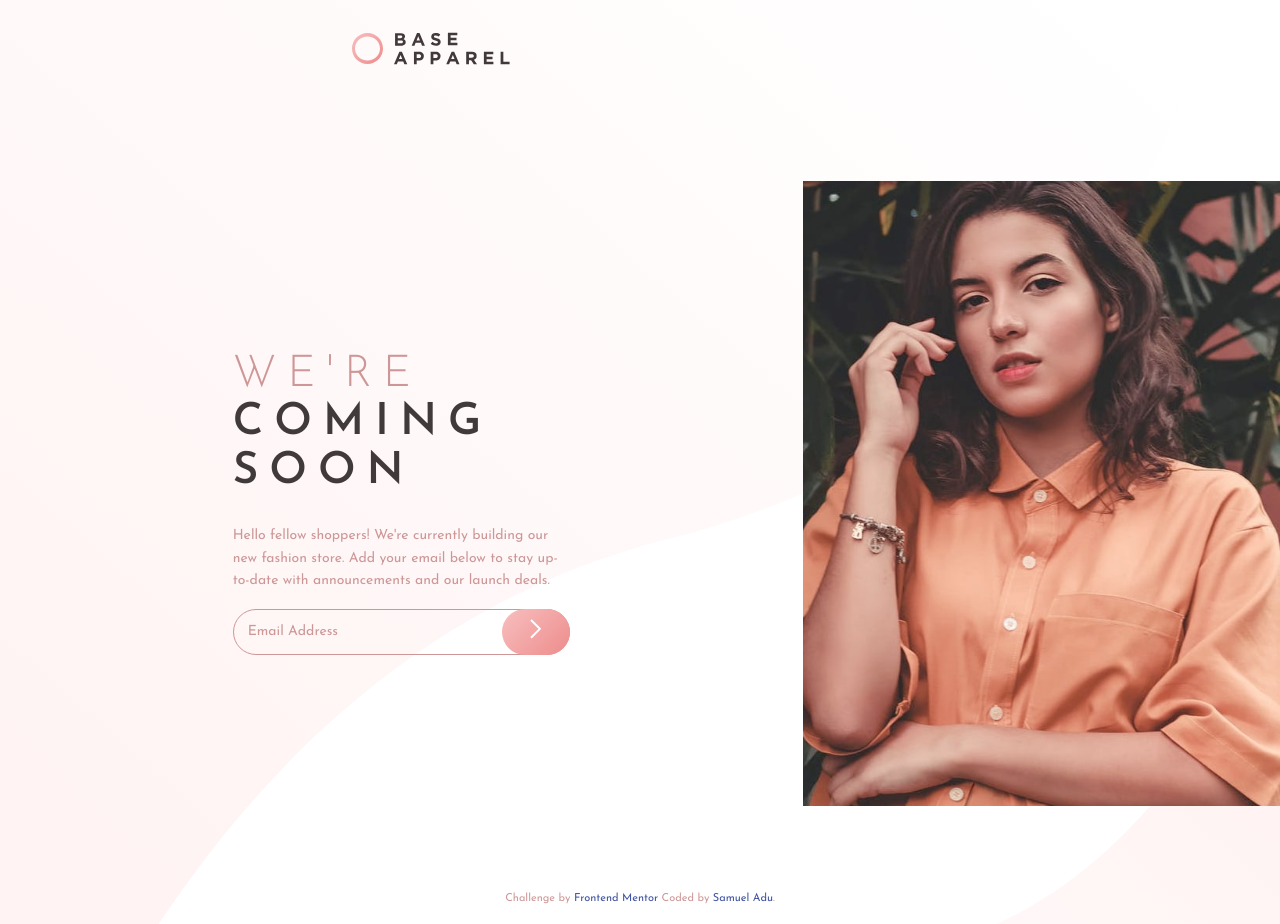
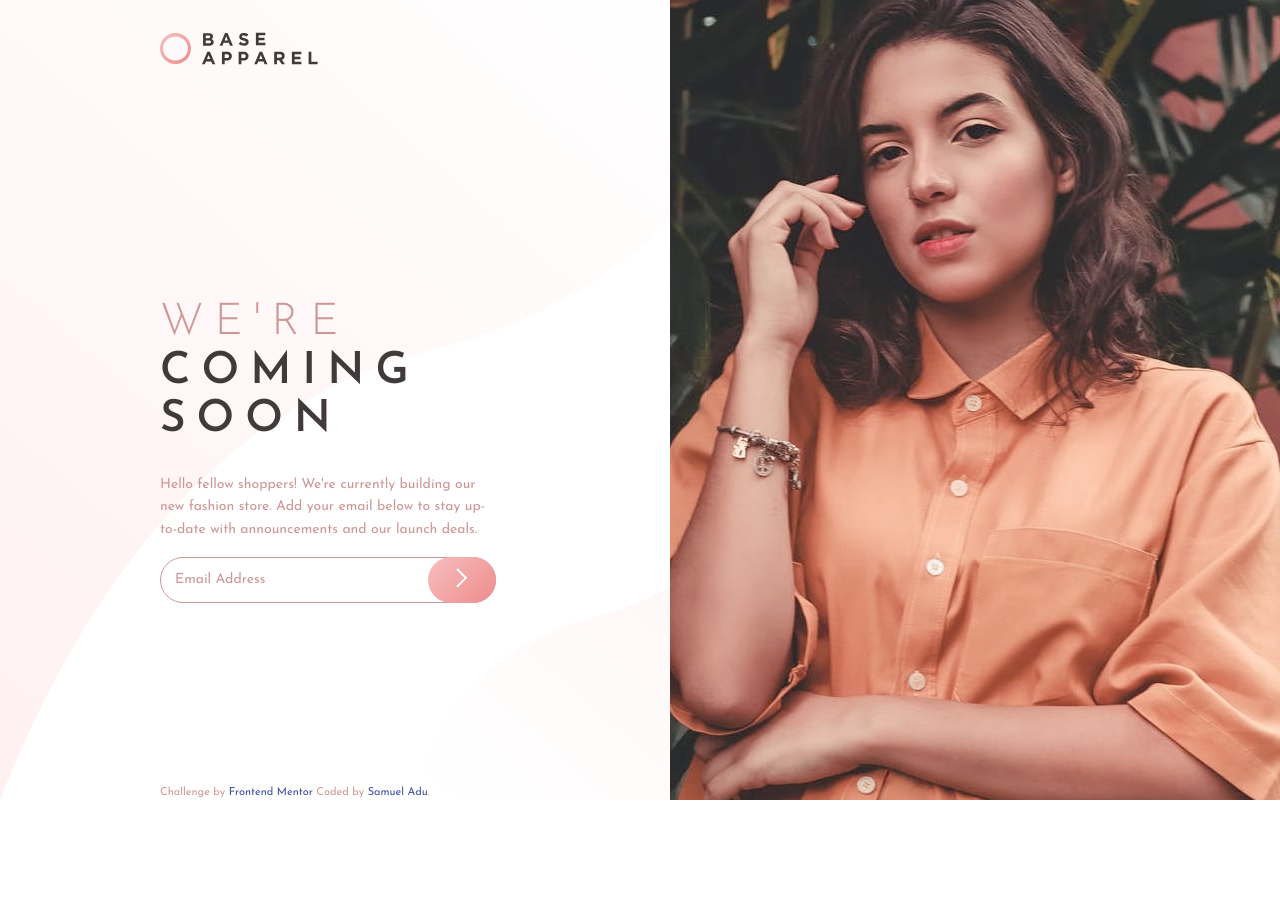
Before and after one commit to samuel-adu/base-apparel-coming-soon, a plain HTML site: page index.html in a window 1280 px wide. After the commit the page ends 805 px from the top, so only its background shows below. Drawn offline with Linux system fonts and the light colour scheme.

Commit message:
complete desktop design

```diff
--- a/css/style.css
+++ b/css/style.css
@@ -15,7 +15,6 @@
 /* || BASE STYLES =============================== */
 body {
   background-image: var(--gradient-1);
-  background-size: cover;
   font-family: "Josefin Sans", sans-serif;
   font-size: 14px;
   color: var(--clr-primary);
@@ -58,20 +57,19 @@ a {
   margin-inline: auto;
 }
 
+.wrapper {
+  min-height: calc(100vh - 12.65px);
+  /* min-height: 100vh; */
+}
+
 /*  || MAIN STYLES ================================*/
 header {
   padding-block: 2rem;
 }
 
-main {
-  min-height: calc(100vh - 12px);
-}
-
-/*
 .hero__image {
   width: 100%;
 }
-*/
 
 .attribution {
   font-size: 11px;
@@ -127,27 +125,47 @@ input::placeholder {
 }
 
 /* || MEDIA QUERIES ======================================*/
+@media (min-width: 535px) {
+  .container {
+    width: 90%;
+  }
+}
+
 @media (min-width: 769px) {
   body {
     background-image: url("../images/bg-pattern-desktop.svg");
     background-repeat: no-repeat;
-    background-size: cover;
   }
 
   main {
     display: flex;
-    flex-direction: row-reverse;
     align-items: center;
-    flex: 1;
-    text-align: start;
+    justify-content: center;
+    min-height: calc(100vh - 115px);
   }
 
   .container {
-    width: 50%;
+    width: 80%;
+  }
+
+  .advert {
+    width: 35%;
   }
 
   h1,
   p {
     text-align: left;
   }
+
+  .hero {
+    position: absolute;
+    right: 0;
+    top: 0;
+  }
+
+  .attribution {
+    position: absolute;
+    bottom: 0;
+    text-align: left;
+  }
 }
--- a/index.html
+++ b/index.html
@@ -22,6 +22,7 @@
   </head>
 
   <body>
+    <div class="wrapper">
       <header>
         <div class="container">
           <img class="logo" src="images/logo.svg" alt="logo" />
@@ -31,7 +32,10 @@
       <main>
         <div class="hero">
           <picture>
-          <source media="(min-width: 679px)" srcset="images/hero-desktop.jpg" />
+            <source
+              media="(min-width: 679px)"
+              srcset="images/hero-desktop.jpg"
+            />
             <img
               class="hero__image"
               src="images/hero-mobile.jpg"
@@ -40,8 +44,8 @@
           </picture>
         </div>
 
+        <div class="container">
           <section class="advert">
-        <div class="container">
             <h1><span class="lead">we're </span>coming soon</h1>
             <p>
               Hello fellow shoppers! We're currently building our new fashion
@@ -61,18 +65,21 @@
               />
               <small class="error-message">Please provide a valid email</small>
             </form>
+          </section>
         </div>
-      </section>
       </main>
+    </div>
 
     <footer>
-      <p class="attribution">
+      <div class="container">
+        <div class="attribution">
           Challenge by
           <a href="https://www.frontendmentor.io?ref=challenge" target="_blank"
             >Frontend Mentor</a
           >
           Coded by <a href="#">Samuel Adu</a>.
-      </p>
+        </div>
+      </div>
     </footer>
   </body>
 </html>
```
Lines whose indentation alone changed are shown as unchanged.
